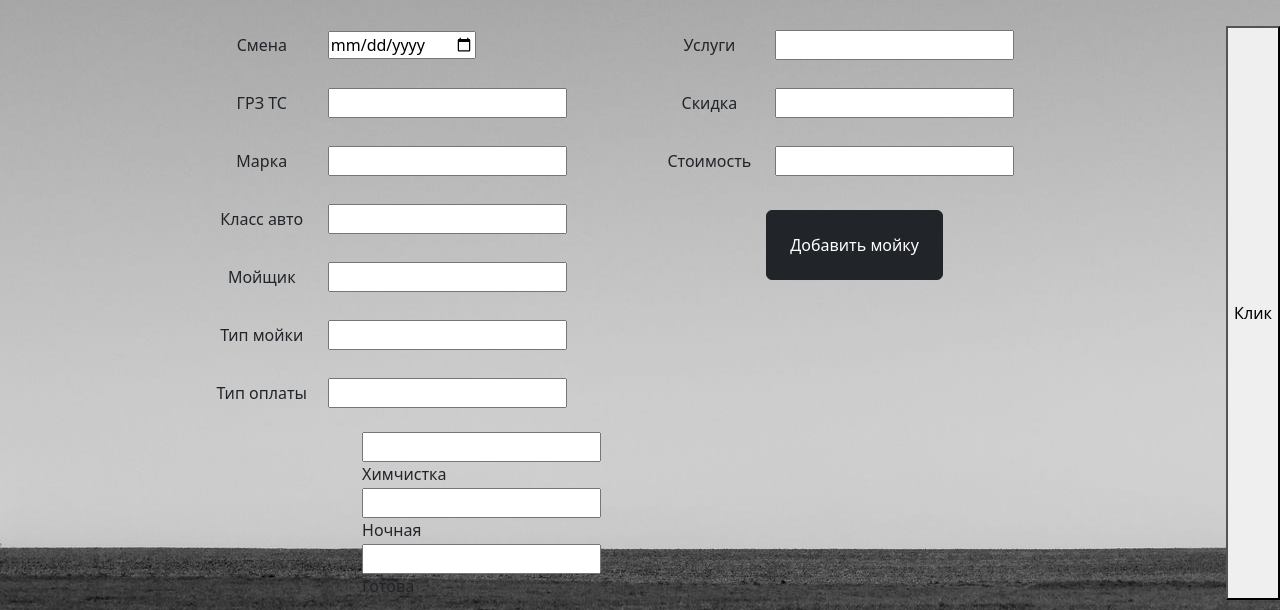
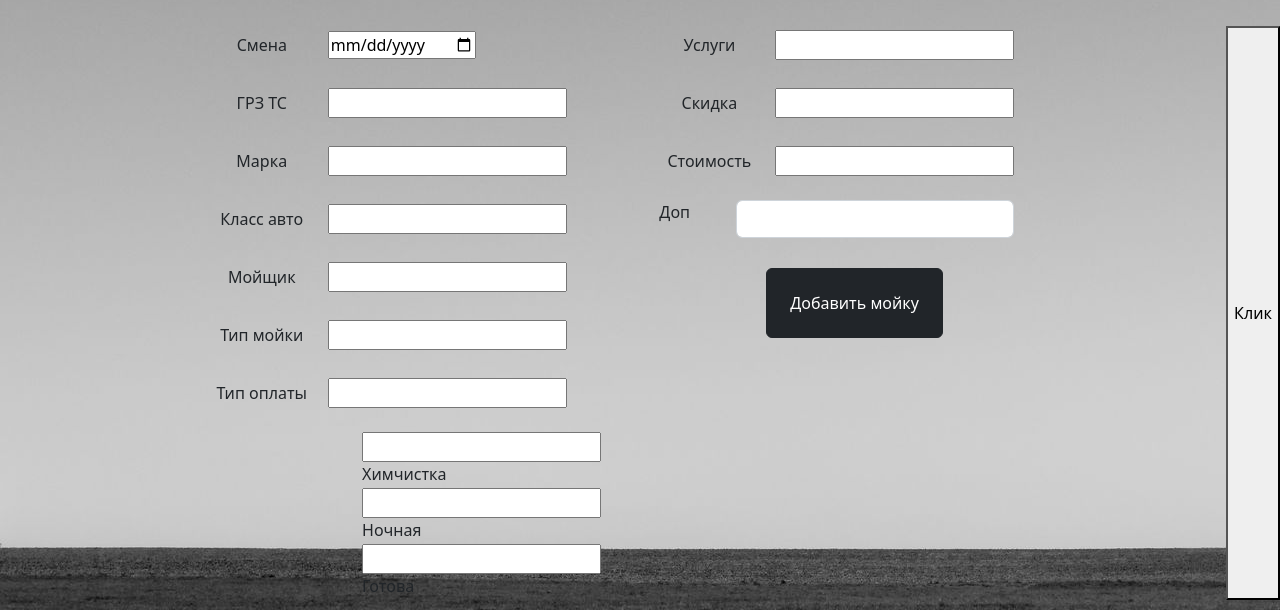
Before and after one commit to Merzoit/wash, a Django app: template core/templates/add_blank.html in a window 1280 px wide. Shown: the part 190-800 px from the top of the page. Run offline with Django 3.2, Linux system fonts and the light colour scheme; the template is opened without the code that fills it, so the values that code supplies are empty, except form fields; form fields are guessed from the names that the template uses.

Commit message:
calculations

```diff
--- a/core/templates/add_blank.html
+++ b/core/templates/add_blank.html
@@ -104,6 +104,10 @@
           {{ form.price }}
         </div>
       </div>
+      <div class="premium__wrapper">
+        <span class="premium__title">Доп</span>
+        <input id="premium" class="premium form-control" type="number"></input>
+      </div>
       <div class="submit-wrapper">
         <button form="update_data" type="submit" class="btn btn-dark filter-form-button btnn">
           Добавить мойку
--- a/static/css/add_blank.css
+++ b/static/css/add_blank.css
@@ -6,6 +6,7 @@
   margin-right: auto;
   padding-top: 20vh;
 }
+
 .left-side {
   width: auto;
   height: auto;
@@ -13,6 +14,7 @@
   flex-direction: column;
   gap: 20px;
 }
+
 .left-side input {
   width: auto;
 }
@@ -25,6 +27,7 @@
   width: 100px;
   text-align: center;
 }
+
 .form-add {
   height: 100%;
   width: auto;
@@ -33,6 +36,7 @@
   margin-right: auto;
   gap: 80px;
 }
+
 .right-side {
   display: flex;
   flex-direction: column;
@@ -40,16 +44,19 @@
   height: auto;
   width: auto;
 }
+
 .footer-box {
   width: 100px;
   height: 100px;
   float: none;
 }
+
 .btnn {
   width: 100%;
   height: 70px;
   margin-top: 10px;
 }
+
 .check {
   display: flex;
   flex-direction: column;
@@ -60,3 +67,16 @@
   padding-left: 30%;
   width: 80%;
 }
+
+.premium__wrapper {
+  display: flex;
+}
+
+.premium__title {
+  flex: 1 1 100px;
+  display: block;
+}
+
+.premium {
+
+}
```
Also changed, not shown: static/js/main.js (+18 -28 lines), db.sqlite3. Lines whose indentation alone changed are shown as unchanged.
